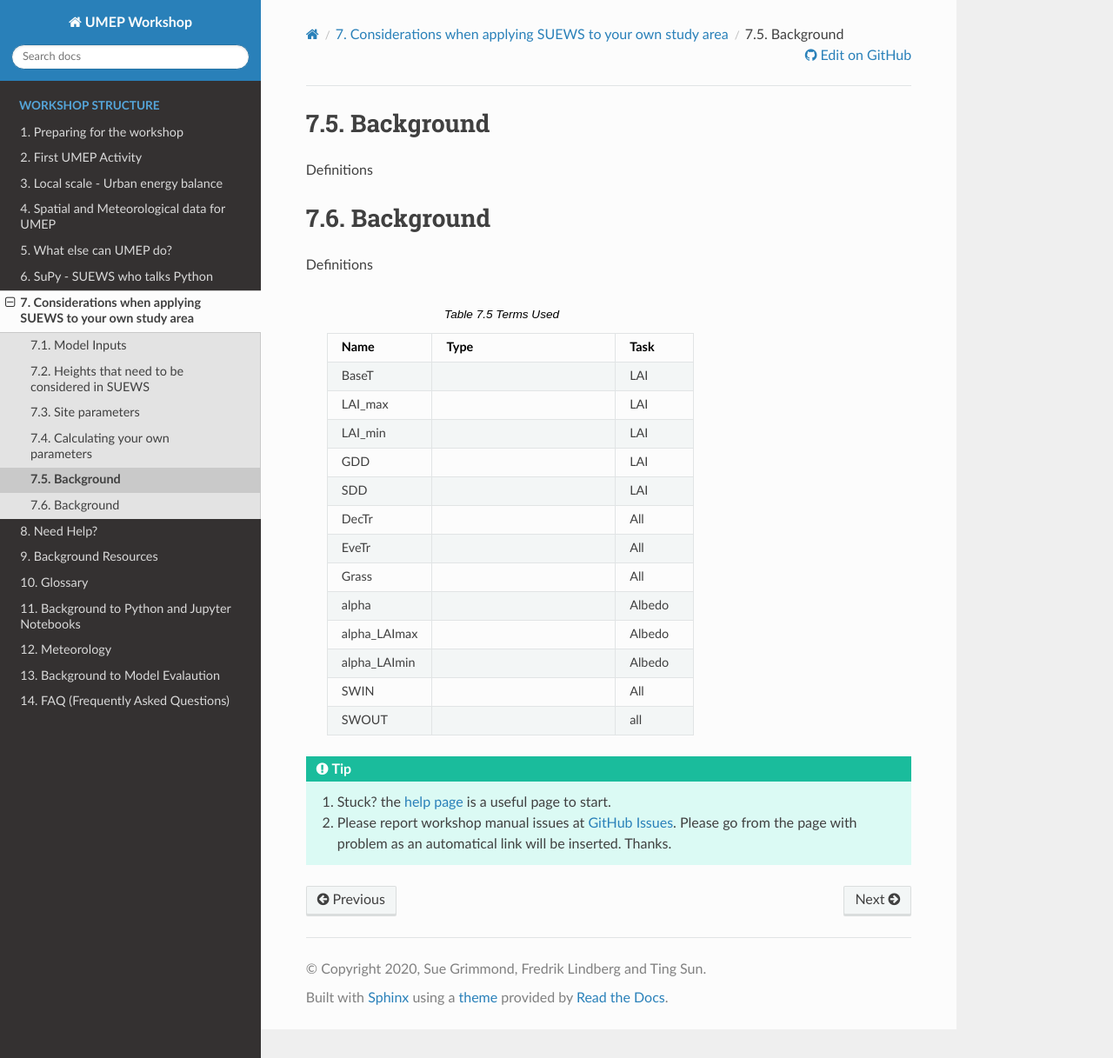
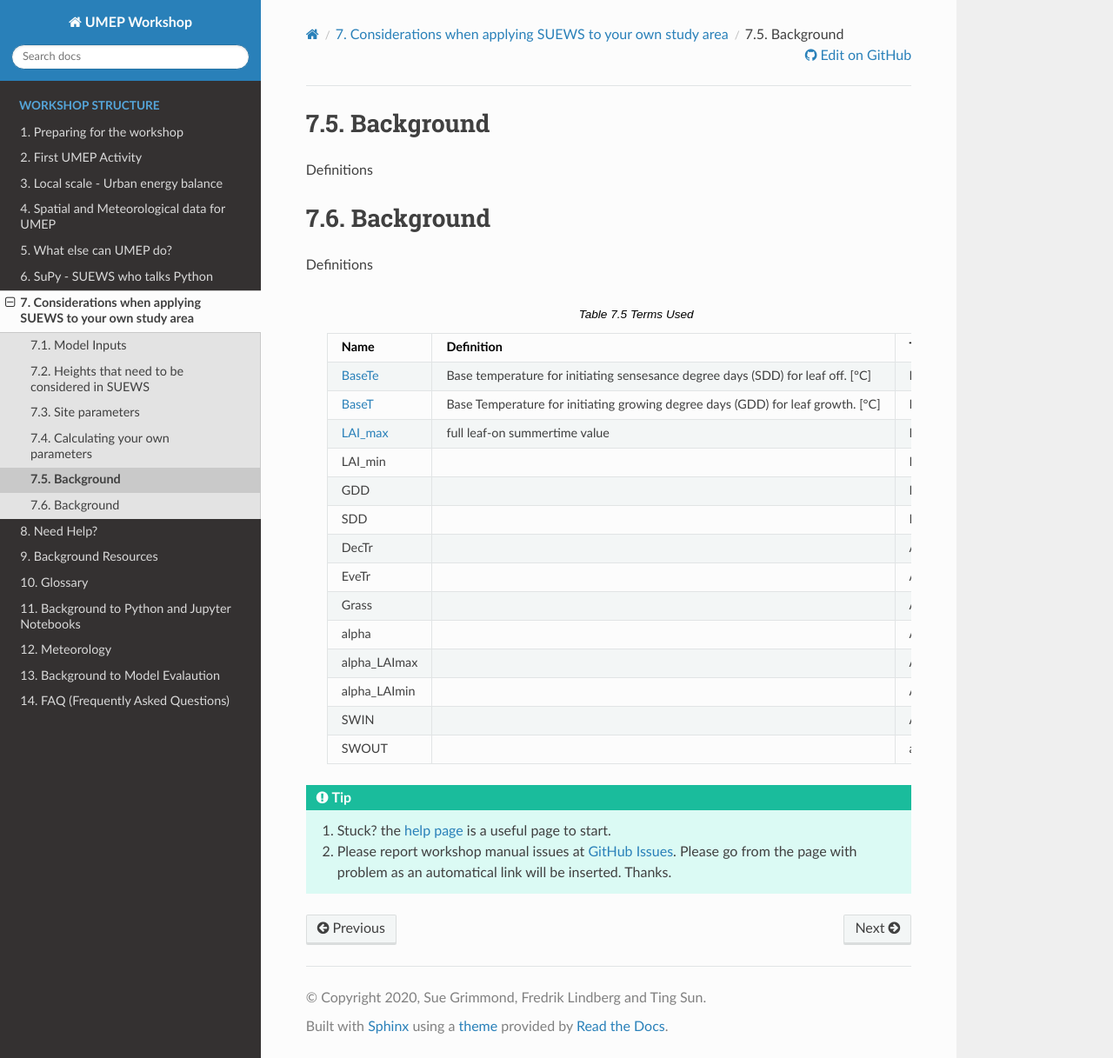
Before and after one commit to Urban-Meteorology-Reading/UMEP-Workshop, a Sphinx documentation site: the page built from source/Parameters/CalcBG.rst, in a window 1280 px wide and 1217 px high. Shown: the whole window at 87% size. Built offline with Sphinx 7.4.7 and the Read the Docs theme 2.0.0, drawn with Linux system fonts in a browser that asks for light colours.

Commit message:
Update CalcBG.rst

```diff
--- a/source/Parameters/CalcBG.rst
+++ b/source/Parameters/CalcBG.rst
@@ -25,13 +25,16 @@ Definitions
    :widths: 40, 70, 30
 
    * - Name
-     - Type
+     - Definition
      - Task
-   * -  BaseT
-     -
+   * -  `BaseTe <https://suews.readthedocs.io/en/latest/input_files/SUEWS_SiteInfo/Input_Options.html?highlight=baseTe#cmdoption-arg-BaseTe>`__
+     - Base temperature for initiating sensesance degree days (SDD) for leaf off. [°C]
      - LAI
-   * -  LAI_max
-     -
+   * -  `BaseT <https://suews.readthedocs.io/en/latest/input_files/SUEWS_SiteInfo/Input_Options.html?highlight=baseTe#cmdoption-arg-BaseT>`__
+     - Base Temperature for initiating growing degree days (GDD) for leaf growth. [°C]
+     - LAI
+   * -  `LAI_max <https://suews.readthedocs.io/en/latest/input_files/SUEWS_SiteInfo/Input_Options.html#cmdoption-arg-LAIMax>`__
+     - full leaf-on summertime value
      - LAI
    * -  LAI_min
      -
```
